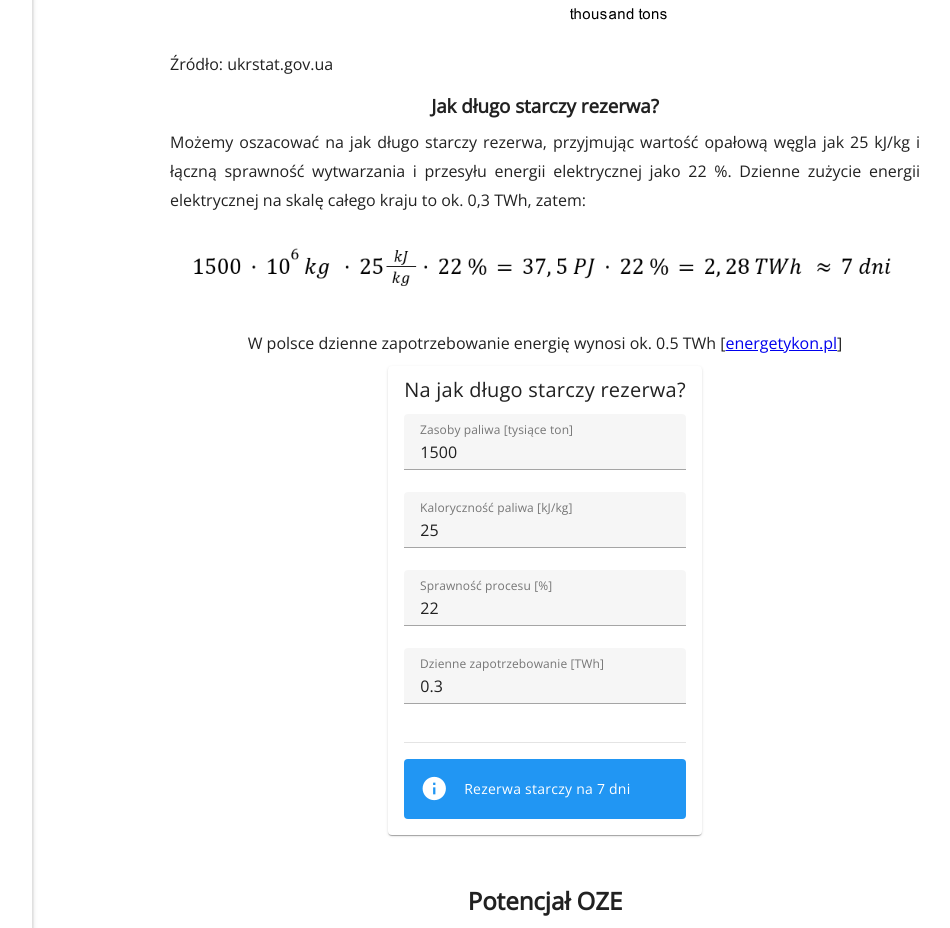
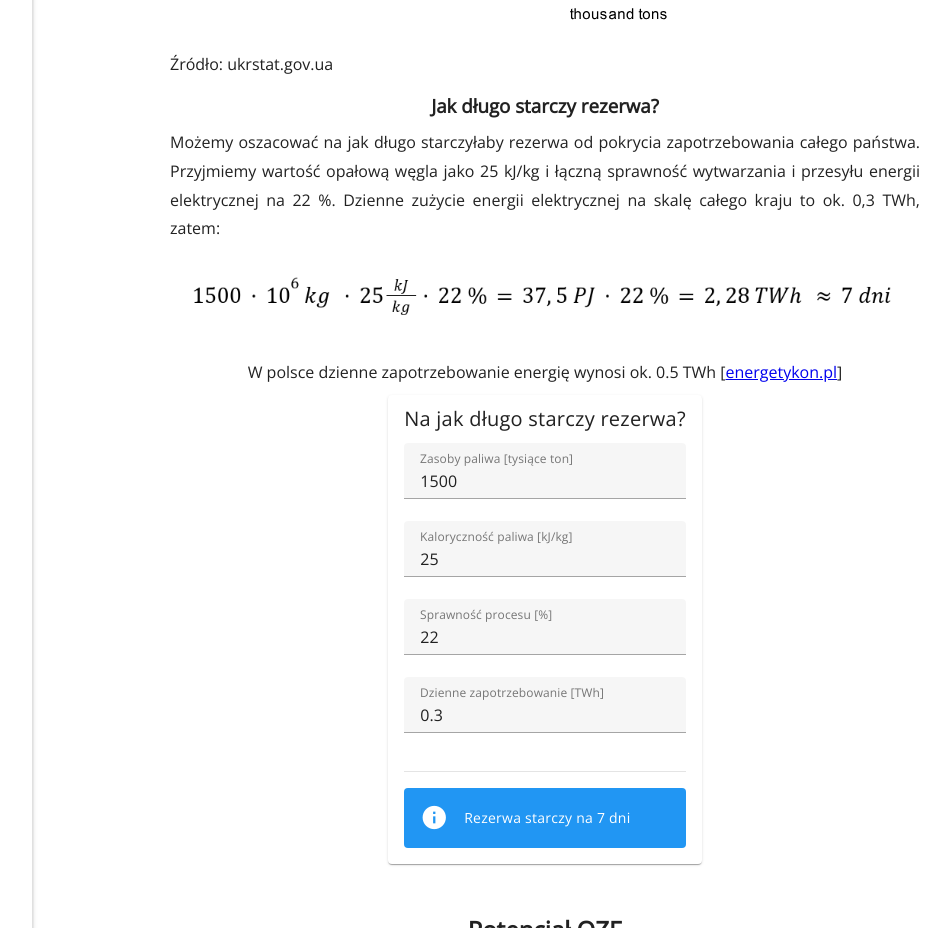
Before and after one commit to pniedzwiedzinski/energy-of-ukraine, a Nuxt app: page /resources in a window 1280 px wide. Shown: the part 2340-3268 px from the top of the page, without its empty margins (223-1173 px from the left). Built offline with nearby package versions, Linux system fonts and the light colour scheme.

Commit message:
fix: typo

```diff
--- a/pages/resources.vue
+++ b/pages/resources.vue
@@ -24,7 +24,7 @@
   </figure>
   <h3>Jak długo starczy rezerwa?</h3>
   <p>
-    Możemy oszacować na jak długo starczy rezerwa, przyjmując wartość opałową węgla jak 25 kJ/kg i łączną sprawność wytwarzania i przesyłu energii elektrycznej jako 22 %.
+    Możemy oszacować na jak długo starczyłaby rezerwa od pokrycia zapotrzebowania całego państwa. Przyjmiemy wartość opałową węgla jako 25 kJ/kg i łączną sprawność wytwarzania i przesyłu energii elektrycznej na 22 %.
     Dzienne zużycie energii elektrycznej na skalę całego kraju to ok. 0,3 TWh, zatem:
   </p>
   <figure>
```
